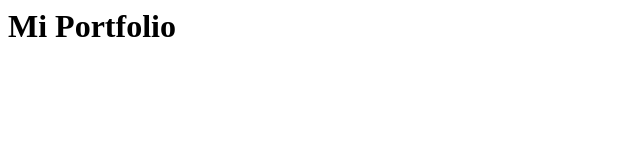
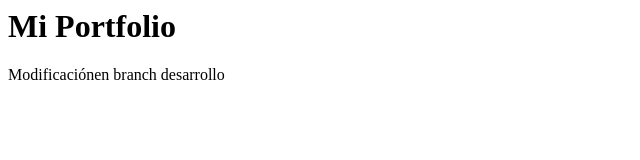
Before and after one commit to MrJorgeGA/PortfolioFrontEnd, a plain HTML site: page index.html in a window 1280 px wide. Shown: the whole page, without its empty margins (0-640 px from the left). Drawn offline with Linux system fonts and the light colour scheme.

Commit message:
commit desde branch desarrollo

```diff
--- a/index.html
+++ b/index.html
@@ -1 +1,2 @@
 <h1>Mi Portfolio</h1>
+<p>Modificaciónen branch desarrollo</p>
```
